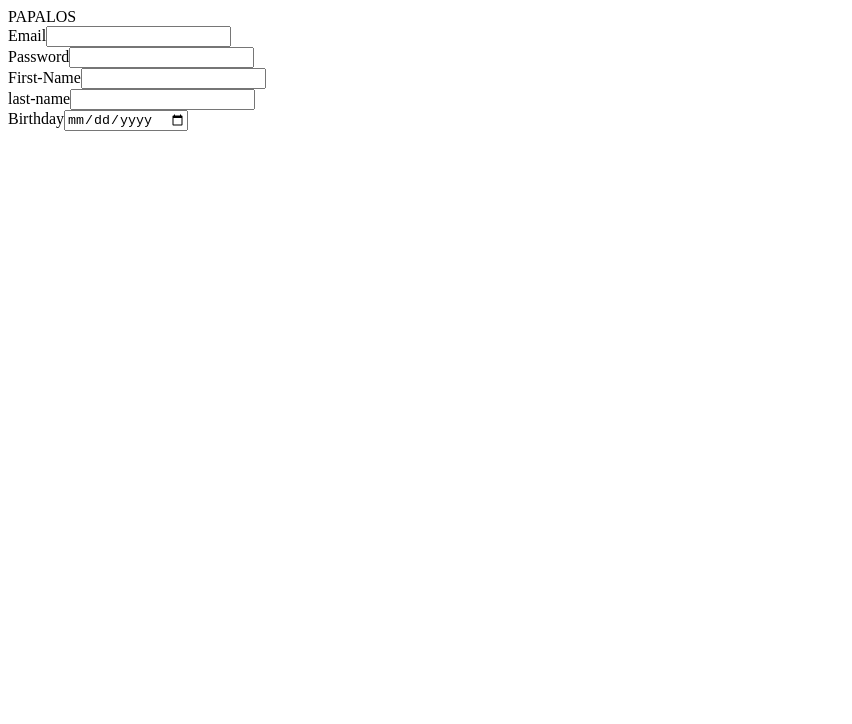
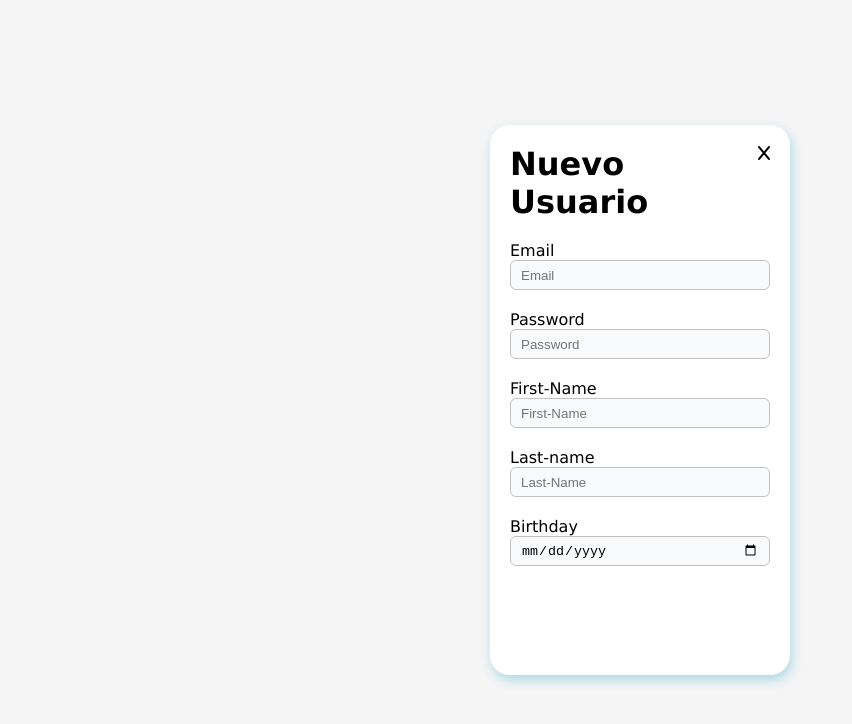
Before and after one commit to Mango-design/CRUDSUSERWEEK4, a React (Vite) app: page / in a window 1280 px wide. Shown: the top 724 px of the page, without its empty margins (0-852 px from the left). Built offline with nearby package versions, Linux system fonts and the light colour scheme; no server answers.

Commit message:
diseño_userfForms

```diff
--- a/index.html
+++ b/index.html
@@ -5,7 +5,7 @@
     <link rel="icon" type="image/svg+xml" href="/vite.svg" />
     <meta name="viewport" content="width=device-width, initial-scale=1.0" />
     <link rel="stylesheet" href="https://cdnjs.cloudflare.com/ajax/libs/font-awesome/6.2.1/css/all.min.css" integrity="sha512-MV7K8+y+gLIBoVD59lQIYicR65iaqukzvf/nwasF0nqhPay5w/9lJmVM2hMDcnK1OnMGCdVK+iQrJ7lzPJQd1w==" crossorigin="anonymous" referrerpolicy="no-referrer" />
-    <title>Vite + React</title>
+    <title>CRUD API</title>
   </head>
   <body>
     <div id="root"></div>
--- a/src/App.jsx
+++ b/src/App.jsx
@@ -15,7 +15,7 @@
   console.log(userList);
   return (
     <div className="App">
-      PAPALOS
+
       <UsersForm/>
     </div>
   )
--- a/src/assets/Components/UsersForm.jsx
+++ b/src/assets/Components/UsersForm.jsx
@@ -4,26 +4,31 @@
 
     return (
         <form>
+            <div className='form'>
+                <i class="fa-solid fa-x"></i>
+                <h1>Nuevo Usuario</h1>
             <div className="input-container">
                 <label htmlFor="email">Email</label>
-                <input type="text" id='email' />
+                <input type="text" id='email' placeholder='Email'/>
             </div>
             <div className="input-container">
                 <label htmlFor="password">Password</label>
-                <input type="text" id='password' />
+                <input type="text" id='password' placeholder='Password' />
             </div>
             <div className="input-container">
                 <label htmlFor="first_name">First-Name</label>
-                <input type="text" id='first-name' />
+                <input type="text" id='first-name' placeholder='First-Name' />
             </div>
             <div className="input-container">
-                <label htmlFor="last_name">last-name</label>
-                <input type="text" id='last_name' />
+                <label htmlFor="last_name">Last-name</label>
+                <input type="text" id='last_name' placeholder='Last-Name' />
             </div>
             <div className="input-container">
                 <label htmlFor="birthday">Birthday</label>
-                <input type="date" id='birthday' />
+                <input type="date" id='birthday' placeholder='Birthday' />
             </div>
+            </div>
+
         </form>
     );
 };
--- a/src/index.css
+++ b/src/index.css
@@ -0,0 +1,46 @@
+*{
+    padding: 0;
+    margin: 0;
+    box-sizing: border-box;
+}
+body{
+    width: 100%;
+    height: 100vh;
+    background-color:whitesmoke;
+    display: flex;
+    justify-content: center;
+    align-items: center;
+    font-family: 'Lucida Sans', 'Lucida Sans Regular', 'Lucida Grande', 'Lucida Sans Unicode', Geneva, Verdana, sans-serif;
+
+}
+.form{
+    width: 300px;
+    height: 550px;
+    padding: 20px;
+    gap: 20px;
+    margin:  auto;
+    z-index: 2;
+    background-color: white;
+    position: relative;
+    display: flex;
+    flex-direction: column;
+    border-radius: 20px;
+    box-shadow: 2px 5px 12px lightblue;
+}
+
+.form .input-container{
+    display: flex;
+    flex-direction: column;
+}
+.fa-x{
+    position: absolute;
+    right: 20px;
+    top: 20px;
+}
+input{
+    height: 30px;
+    border: 1px solid #C3C1C1;
+    border-radius: 6px;
+    background: #F9FAFC;
+    padding: 10px;
+}
```
